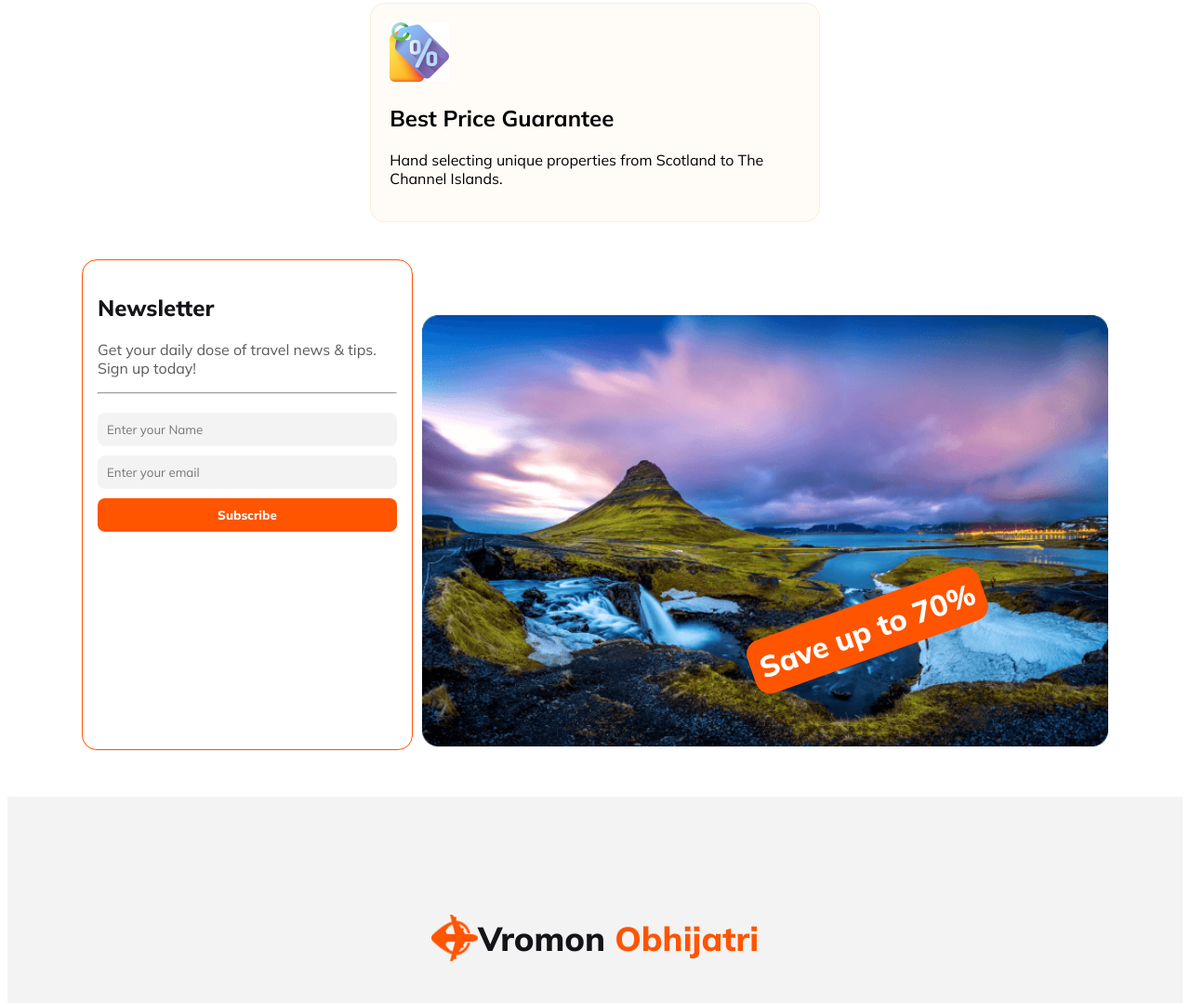
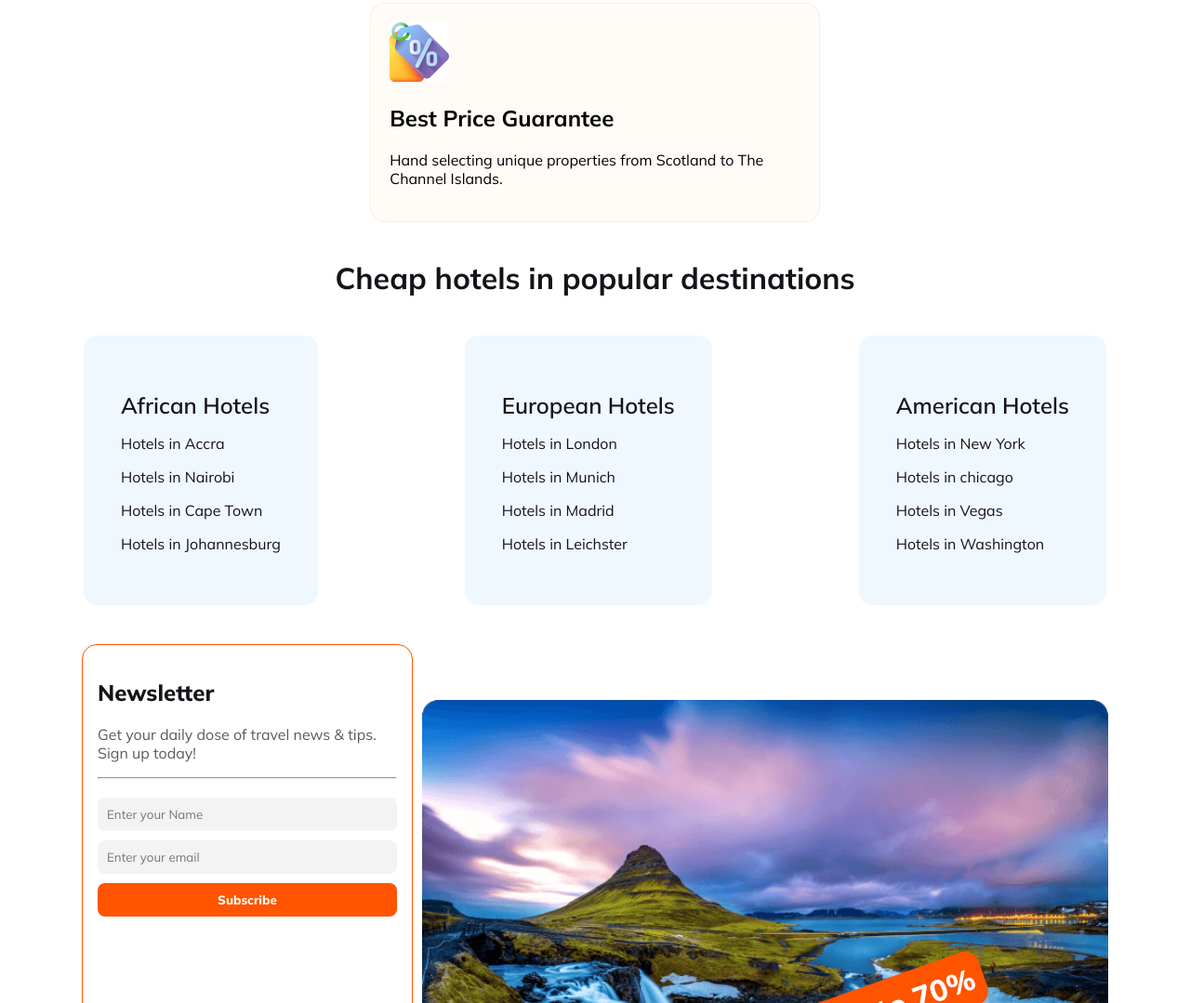
Before and after one commit to nurmohammadrahul/assignment2, a plain HTML site: page index.html in a window 1280 px wide. Shown: the part 1721-2800 px from the top of the page at 93% size. Drawn offline with Linux system fonts and the light colour scheme.

Commit message:
new section

```diff
--- a/index.html
+++ b/index.html
@@ -128,7 +128,46 @@
                 </div>
             </div>
         </section>
-        <section class="new">
+        <section class="hotels">
+            <h2 class="hotels-title">Cheap hotels in popular destinations</h2>
+            <div class="hotels-name">
+                <div class="hotels-card">
+                    <h2 class="titless">
+                        African Hotels
+                    </h2>
+                    <p>Hotels in Accra </p>
+
+                    <p> Hotels in Nairobi</p>
+
+                    <p> Hotels in Cape Town</p>
+
+                    <p>Hotels in Johannesburg</p>
+                </div>
+                <div class="hotels-card">
+                    <h2 class="titless">
+                        European Hotels
+                    </h2>
+                    <p>Hotels in London </p>
+
+                    <p> Hotels in Munich</p>
+
+                    <p> Hotels in Madrid</p>
+
+                    <p>Hotels in Leichster</p>
+                </div>
+                <div class="hotels-card">
+                    <h2 class="titless">
+                        American Hotels
+                    </h2>
+                    <p>Hotels in New York </p>
+
+                    <p> Hotels in chicago</p>
+
+                    <p> Hotels in Vegas</p>
+
+                    <p>Hotels in Washington</p>
+                </div>
+            </div>
 
 
         </section>
@@ -137,11 +176,11 @@
                 <h2 class="newstitle">Newsletter</h2>
                 <p class="newsdes">Get your daily dose of travel news & tips. Sign up today!</p>
                 <hr>
-               <div class="subs">
-                <input type="text" placeholder="Enter your Name">
-                <input type="email" name="" id="" placeholder="Enter your email">
-                <button type="submit">Subscribe</button>
-               </div>
+                <div class="subs">
+                    <input type="text" placeholder="Enter your Name">
+                    <input type="email" name="" id="" placeholder="Enter your email">
+                    <button type="submit">Subscribe</button>
+                </div>
             </div>
             <div class="newspic">
                 <button class="save">Save up to 70%</button>
--- a/styles/travel.css
+++ b/styles/travel.css
@@ -306,6 +306,35 @@ footer {
     color: #131318;
     font-weight: 400;
 }
+/* new section */
+.hotels-card{
+    padding: 40px;
+    background-color: aliceblue;
+    border-radius: 16px;
+    border: 2px solid white;
+}
+.hotels-name{
+    display: flex;
+    justify-content: space-between;
+}
+.hotels-title{
+    text-align: center;
+    color: #131318;
+    font-size: 2rem;
+    font-weight: 700;
+    margin-top: 40px;
+    margin-bottom: 40px;
+}
+.titless{
+    color: #131318;
+    font-size: 1.5rem;
+    font-weight: 600;
+    margin-bottom: 10px;
+}
+.hotels-card p{
+    color: #131318;
+    font-weight: 400;
+}
 @media screen and (max-width: 600px) {
 
     header,
@@ -316,7 +345,8 @@ footer {
     .header-input,
     .popular,
     .card-container,
-    .news {
+    .news,
+    .hotels-name {
         flex-direction: column;
     }
 
```
